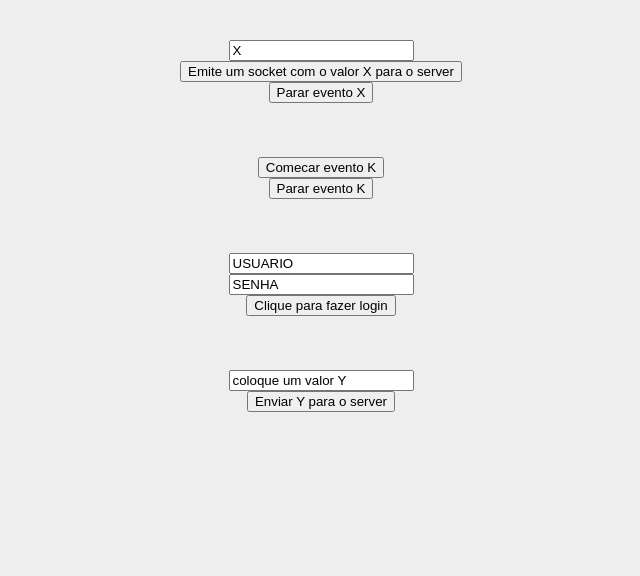
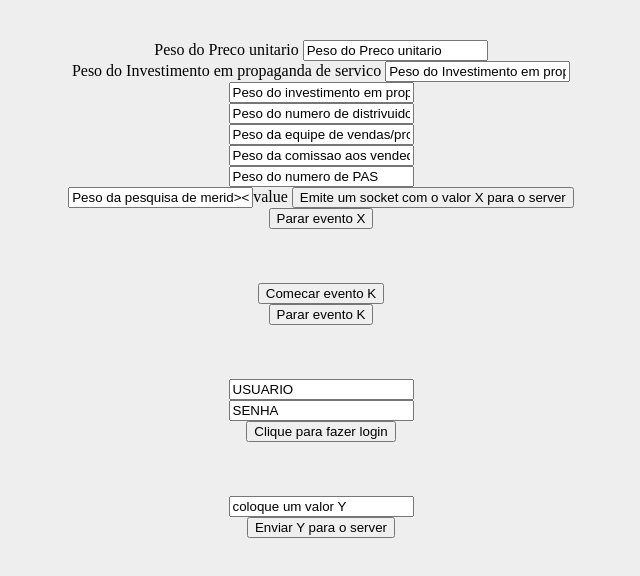
Before and after one commit to Renancy/projeto-fernando-1, a website: page playground/implementacao-pontuacao/publicadm/index.html in a window 1280 px wide. Shown: the whole page, without its empty margins (319-959 px from the left). Drawn offline with nearby package versions, Linux system fonts and the light colour scheme; no server answers.

Commit message:
minimal-change

```diff
--- a/playground/implementacao-pontuacao/publicadm/index.html
+++ b/playground/implementacao-pontuacao/publicadm/index.html
@@ -19,8 +19,16 @@
     <script src="/socket.io/socket.io.js"></script>
             <div id="admin">
                 <div>
-                    <input type="text" value="X" id="valorx"><br>
-                    <button type="button" onclick="eventox()">Emite um socket com o valor X para o server</button><br>
+                    Peso do Preco unitario
+                    <input type="text" id="" value="Peso do Preco unitario"><br>
+                    Peso do Investimento em propaganda de servico
+                    <input type="text" id="" value="Peso do Investimento em propaganda de servico"><br>
+                    <input type="text" id="" value="Peso do investimento em propaganda institucional"><br>
+                    <input type="text" id="" value="Peso do numero de distrivuidores"><br>
+                    <input type="text" id="" value="Peso da equipe de vendas/promocao"><br>
+                    <input type="text" id="" value="Peso da comissao aos vendedores/ promotores"><br>
+                    <input type="text" id="" value="Peso do numero de PAS"><br>
+                    <input type="text" id="" value="Peso da pesquisa de merid><r>value                   <button type="button" onclick="eventox()">Emite um socket com o valor X para o server</button><br>
                     <button type="button" onclick="parareventox()">Parar evento X</button>
                 </div>
                 <br></br>
```
